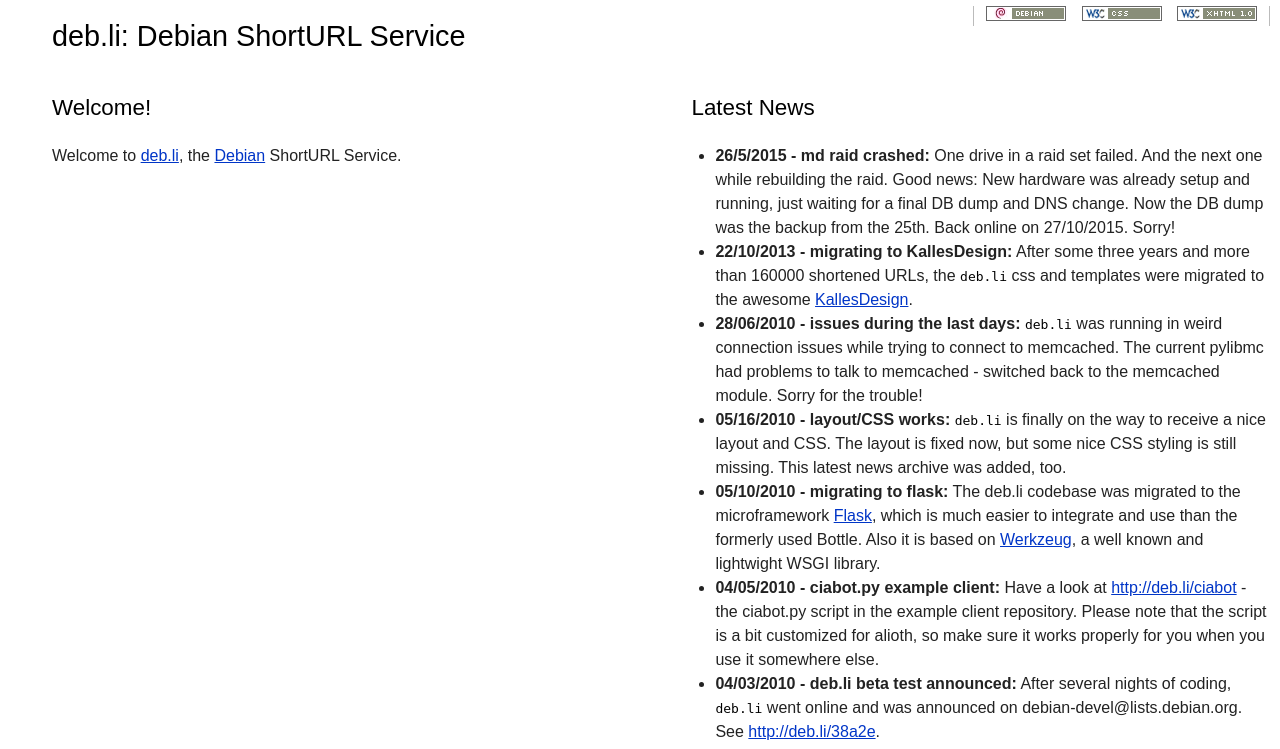
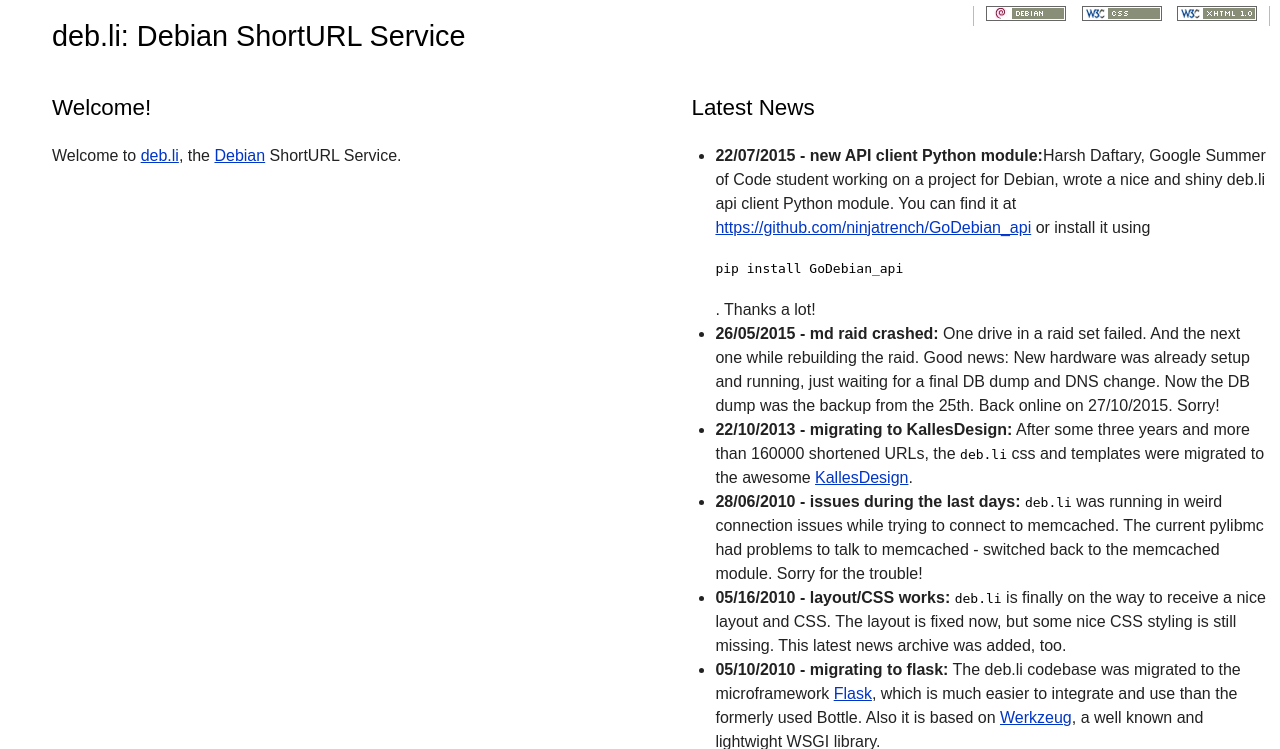
Before and after one commit to bzed/go.debian.net, a Python web app: template godebian/web/templates/index.html in a window 1280 px wide. Shown: the part 82-831 px from the top of the page. Run offline with Jinja, Linux system fonts and the light colour scheme; the template is opened without the code that fills it, so the values that code supplies are empty; some libraries are stand-ins or nearby versions.

Commit message:
News about a new api client.

```diff
--- a/godebian/web/templates/base-news.html
+++ b/godebian/web/templates/base-news.html
@@ -3,7 +3,10 @@
 <h2>Latest News</h2>
 <ul>
 	<li>
-                <strong>26/5/2015 - md raid crashed:</strong> One drive in a raid set failed. And the next one while rebuilding the raid. Good news: New hardware was already setup and running, just waiting for a final DB dump and DNS change. Now the DB dump was the backup from the 25th. Back online on 27/10/2015. Sorry!
+                <strong>22/07/2015 - new API client Python module:</strong>Harsh Daftary, Google Summer of Code student working on a project for Debian, wrote a nice and shiny deb.li api client Python module. You can find it at <a href="https://github.com/ninjatrench/GoDebian_api">https://github.com/ninjatrench/GoDebian_api</a> or install it using <pre>pip install GoDebian_api</pre>. Thanks a lot!
+	</li>
+	<li>
+                <strong>26/05/2015 - md raid crashed:</strong> One drive in a raid set failed. And the next one while rebuilding the raid. Good news: New hardware was already setup and running, just waiting for a final DB dump and DNS change. Now the DB dump was the backup from the 25th. Back online on 27/10/2015. Sorry!
 	</li>
 	<li>
                 <strong>22/10/2013 - migrating to KallesDesign:</strong> After some three years and more than 160000 shortened URLs, the <tt>deb.li</tt> css and templates were migrated to the awesome <a href="https://wiki.debian.org/KallesDesign">KallesDesign</a>.
```
